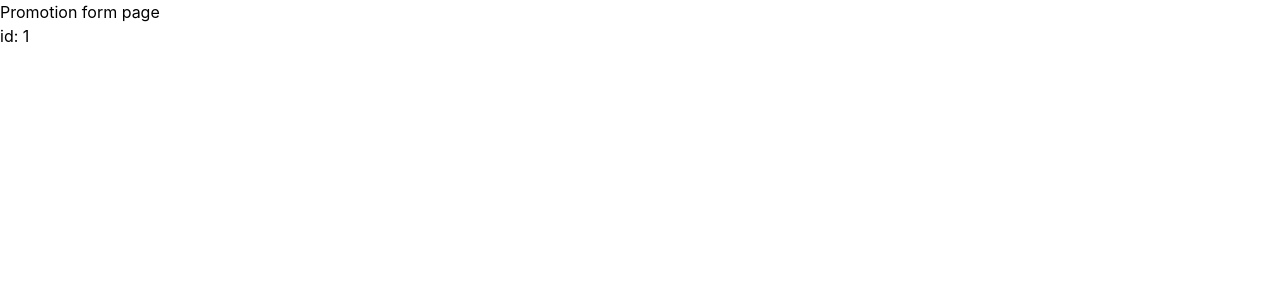
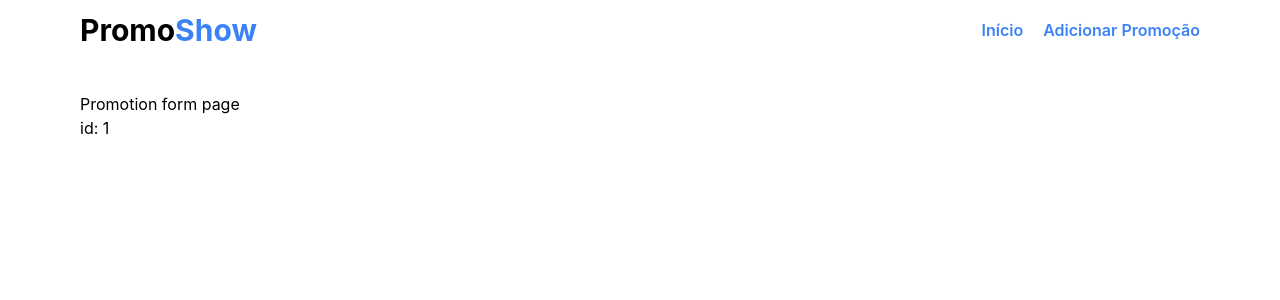
Before and after one commit to Santos-Samuels/promo-show, a React (Create React App) app: page /edit/1 in a window 1280 px wide. Shown: the top 300 px of the page. Built offline with nearby package versions, Linux system fonts and the light colour scheme.

Commit message:
implementado a função de busca

```diff
--- /dev/null
+++ b/src/components/Layout/Container.js
@@ -0,0 +1,13 @@
+import TheHeader from 'components/Layout/TheHeader'
+
+const LayoutContainer = ({children}) => (
+    <div>
+        <TheHeader />
+
+        <section className="mx-5 md:mx-10 lg:mx-20 my-8">
+            { children }
+        </section>
+    </div>
+)
+
+export default LayoutContainer;
--- /dev/null
+++ b/src/components/Layout/TheHeader.js
@@ -0,0 +1,14 @@
+import { Link } from 'react-router-dom'
+
+const LayoutTheHeader = () => (
+    <div className="px-5 pd:px-10 lg:px-20 py-3 flex justify-between items-center">
+        <Link to="/" className="text-3xl font-bold">Promo<span className="text-blue-500">Show</span></Link>
+
+        <nav className="space-x-5 font-semibold text-blue-500">
+            <Link to="/" className="hover:text-blue-700">Início</Link>
+            <Link to="/create" className="hover:text-blue-700">Adicionar Promoção</Link>
+        </nav>
+    </div>
+)
+
+export default LayoutTheHeader
--- a/src/components/Promotion/Card.js
+++ b/src/components/Promotion/Card.js
@@ -15,7 +15,7 @@ const PromotionCard = ({promotion}) => (
 
                 <div className="space-x-4 font-semibold text-blue-400">
                     <span className="hover:text-blue-500">{ promotion.comments.length } Comentários</span>
-                    <a className="border-2 border-blue-400 rounded-md px-2 py-1 hover:bg-blue-400 hover:text-white transition duration-500 ease-in-out" href={ promotion.url } target="_blank" rel="noopener noreferrer">IR PARA O SITE</a>
+                    <a className="border-2 border-blue-400 rounded-md px-2 py-1 hover:bg-blue-400 hover:text-white transition duration-500 ease-in-out whitespace-nowrap" href={ promotion.url } target="_blank" rel="noopener noreferrer">IR PARA O SITE</a>
                 </div>
             </footer>
         </section>
--- /dev/null
+++ b/src/components/Promotion/Form.js
@@ -0,0 +1,15 @@
+import { useParams } from "react-router-dom";
+
+const PromotionForm = () => {
+    const { id } = useParams()
+
+    return (
+        <div>
+            <h1>Promotion form page
+                {id && <p>id: { id }</p>}
+            </h1>
+        </div>
+    )
+}
+
+export default PromotionForm
--- /dev/null
+++ b/src/components/Promotion/List.js
@@ -0,0 +1,17 @@
+import PromotionCard from 'components/Promotion/Card'
+
+const PromotionList = ({ loading, promotions }) => {
+    if(loading) {
+        return <div>Carregando...</div>
+    }
+
+    return (
+        <div className="space-y-3">
+            { promotions.map((promotion) => (
+                <PromotionCard promotion={promotion} />
+            )) }
+        </div>
+    )
+}
+
+export default PromotionList
--- /dev/null
+++ b/src/components/Promotion/Search.js
@@ -0,0 +1,32 @@
+import axios from 'axios'
+import { useEffect, useState } from 'react'
+import PromotionList from 'components/Promotion/List'
+
+const PromotionSearch = () => {
+  const [promotions, setPromotions] = useState([])
+  const [search, setSearch] = useState('')
+
+  useEffect(() => {
+    const params = {}
+
+    if(search) {
+      params.title_like = search
+    }
+
+    axios.get('http://localhost:5000/promotions?_embed=comments', { params })
+    .then((response) => {
+      setPromotions(response.data)
+    });
+  }, [search]);
+
+
+  return (
+    <div>
+      <input type="search" className="border rounded w-full py-2 px-3 mb-6" placeholder="Buscar" value={search} onChange={(ev) => setSearch(ev.target.value)} />
+
+      <PromotionList loading={!promotions.length} promotions={promotions}/>
+    </div>
+  )
+}
+
+export default PromotionSearch;
--- a/src/pages/Promotion/Form.js
+++ b/src/pages/Promotion/Form.js
@@ -1,14 +1,12 @@
-import { useParams } from "react-router-dom";
+import LayoutContainer from 'components/Layout/Container'
+import PromotionForm from 'components/Promotion/Form'
 
 const PagesPromotionForm = () => {
-    const { id } = useParams()
 
     return (
-        <div>
-            <h1>Promotion form page
-                {id && <p>id: { id }</p>}
-            </h1>
-        </div>
+        <LayoutContainer>
+            <PromotionForm />
+        </LayoutContainer>
     )
 }
 
--- a/src/pages/Promotion/Search.js
+++ b/src/pages/Promotion/Search.js
@@ -1,24 +1,11 @@
-import PromotionCard from 'components/Promotion/Card'
-import axios from 'axios'
-import { useEffect, useState } from 'react'
+import PromotionSearch from 'components/Promotion/Search'
+import LayoutContainer from 'components/Layout/Container'
 
 const PagesPromotionSearch = () => {
-  const [promotions, setPromotions] = useState([])
-
-  useEffect(() => {
-    axios.get('http://localhost:5000/promotions?_embed=comments')
-    .then((response) => {
-      setPromotions(response.data)
-    });
-  }, []);
-
-
   return (
-    <div className="space-y-3">
-      { promotions.map((promotion) => (
-        <PromotionCard promotion={promotion} />
-      )) }
-    </div>
+    <LayoutContainer>
+      <PromotionSearch />
+    </LayoutContainer>
   )
 }
 
```
Also changed, not shown: 1 other file (tests, documents, lock files or other folders).
